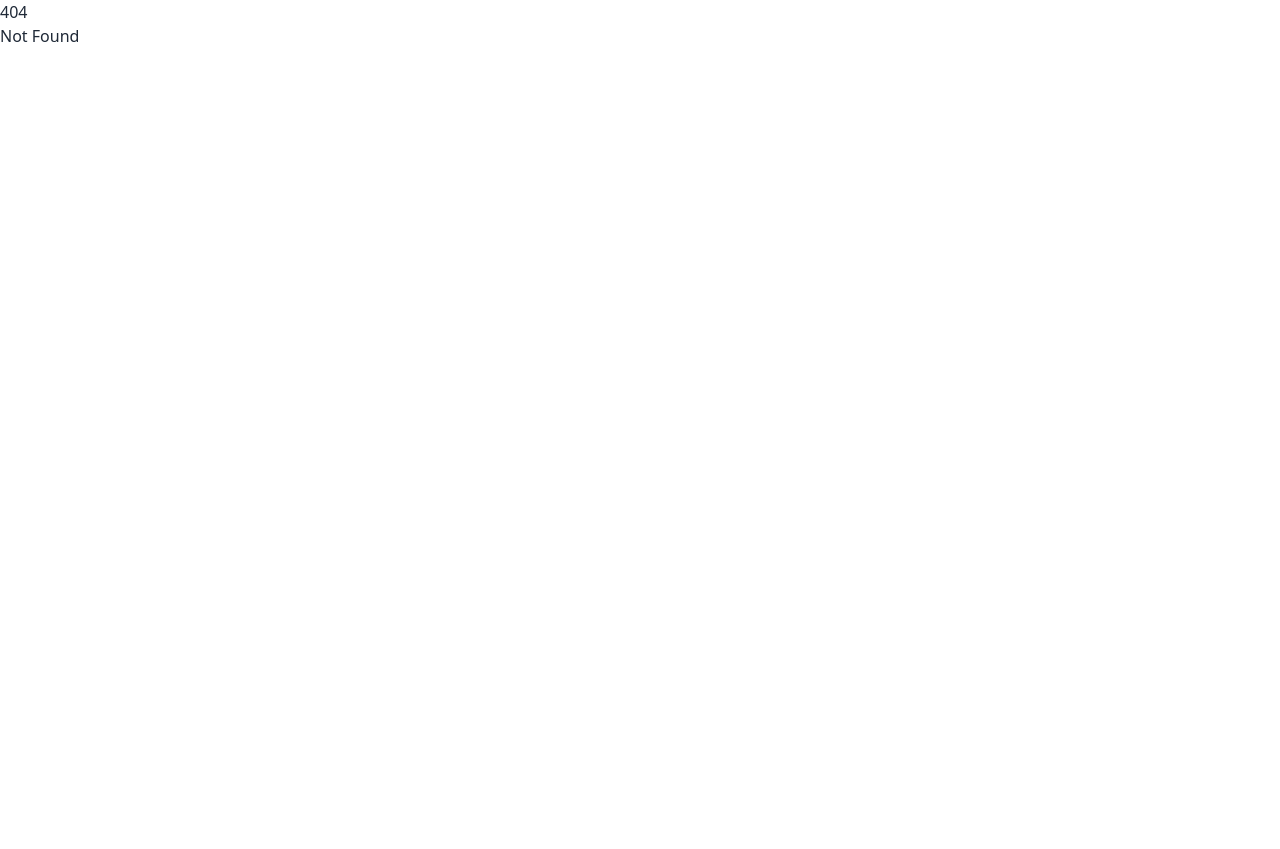
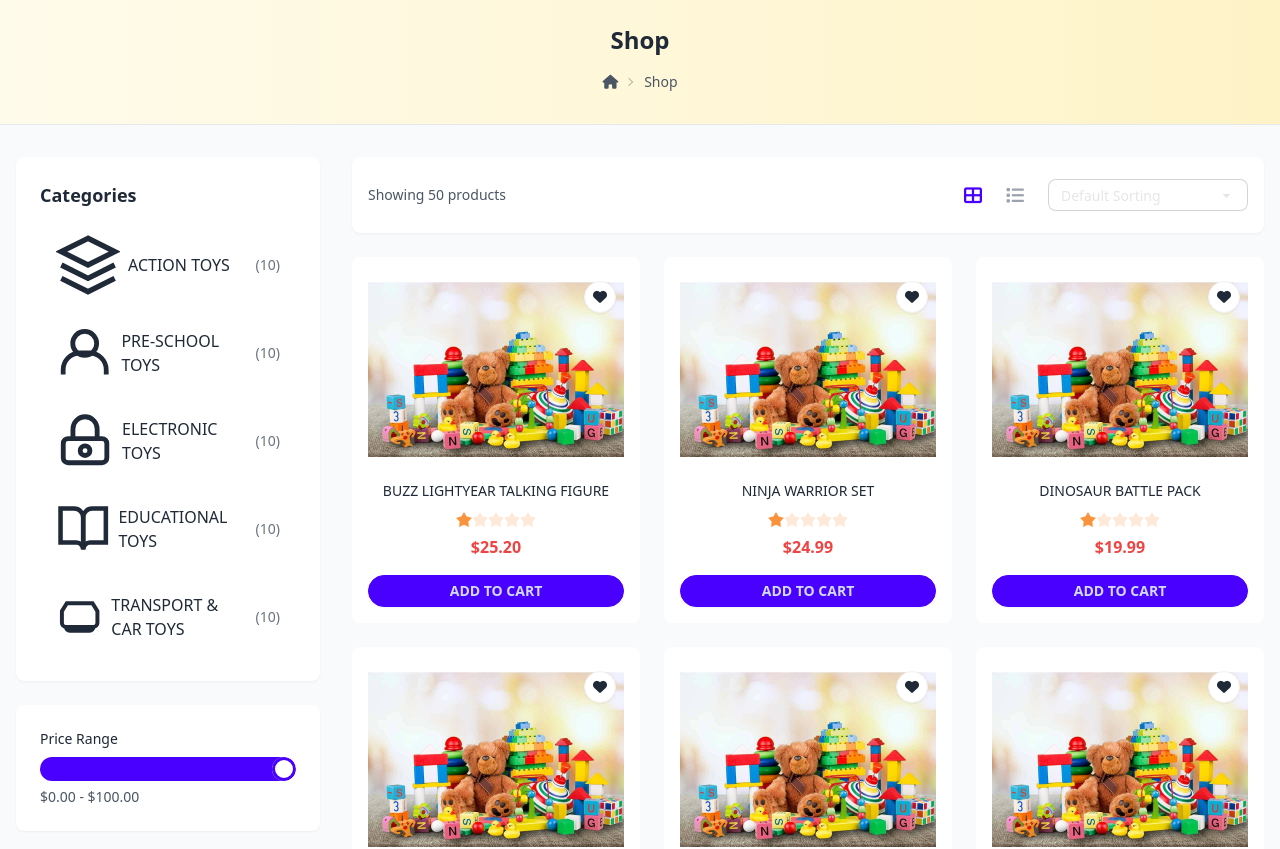
Before and after one commit to rhtm123/ecommerce-frontend, a SvelteKit app: page /shop in a window 1280 px wide. Before the commit this address had no page. Shown: the top 849 px of the page. Before the commit the page ends 800 px from the top, so only its background shows below. Built offline with nearby package versions, Linux system fonts and the light colour scheme.

Commit message:
Created shop page

```diff
--- a/src/lib/utils/product.js
+++ b/src/lib/utils/product.js
@@ -1,4 +1,8 @@
 import productData from '../data/product.json';
+
+export function getAllProducts() {
+    return productData.products;
+}
 
 export function getProductsByCategory(category) {
   return productData.products.filter(product => product.category === category);
--- /dev/null
+++ b/src/routes/shop/+page.svelte
@@ -0,0 +1,233 @@
+<script>
+    import { fade, fly } from 'svelte/transition';
+    import { goto } from '$app/navigation';
+    import { getAllProducts, getAllCategories } from '$lib/utils/product';
+
+    // Get all products and categories
+    const products = getAllProducts();
+    const categories = getAllCategories();
+
+    // Filter states
+    let selectedPriceRange = [0, 100];
+    let selectedColors = [];
+    let selectedAgeRanges = [];
+    let sortOption = 'default';
+    let viewMode = 'grid';
+
+    // Available colors and age ranges
+    const colors = [...new Set(products.map(p => p.color))];
+    const ageRanges = [...new Set(products.map(p => p.ageRange))];
+
+    // Handle category click
+    function handleCategoryClick(categorySlug) {
+      goto(`/shop/${categorySlug}`);
+    }
+
+    // Filter products
+    $: filteredProducts = products.filter(product => {
+    const priceInRange = product.price >= selectedPriceRange[0] && product.price <= selectedPriceRange[1];
+    const colorMatch = selectedColors.length === 0 || selectedColors.includes(product.color);
+    const ageRangeMatch = selectedAgeRanges.length === 0 || selectedAgeRanges.includes(product.ageRange);
+    return priceInRange && colorMatch && ageRangeMatch;
+  });
+
+
+    // Sort products
+    $: sortedProducts = [...filteredProducts].sort((a, b) => {
+      switch(sortOption) {
+        case 'popularity':
+        case 'rating':
+          return b.rating - a.rating;
+        case 'latest':
+          return b.id - a.id;
+        case 'price_asc':
+          return a.price - b.price;
+        case 'price_desc':
+          return b.price - a.price;
+        default:
+          return 0;
+      }
+    });
+
+    function formatPrice(price) {
+    return `$${price.toFixed(2)}`;
+  }
+  </script>
+  <div class="min-h-screen bg-gray-50">
+  <!-- Header Section -->
+  <section class="bg-gradient-to-r from-amber-50 to-amber-100 py-6 border-b" in:fade>
+    <div class="container mx-auto px-4">
+      <div class="flex flex-col items-center space-y-2">
+        <h1 class="text-2xl font-bold text-gray-800">Shop</h1>
+        <div class="text-sm breadcrumbs text-gray-600">
+          <ul>
+            <li><a href="/"><i class="fas fa-home"></i></a></li>
+            <li>Shop</li>
+          </ul>
+        </div>
+      </div>
+    </div>
+  </section>
+
+  <div class="container mx-auto px-4 py-8">
+    <div class="flex flex-col lg:flex-row gap-8">
+      <!-- Sidebar Filters -->
+      <div class="w-full lg:w-1/4" in:fly="{{ x: -50, duration: 500 }}">
+        <!-- Categories Filter -->
+        <div class="bg-white p-6 rounded-lg shadow-sm mb-6">
+          <h3 class="font-bold text-lg mb-4">Categories</h3>
+          <div class="space-y-2">
+            {#each categories as category}
+              <button
+                class="w-full text-left px-4 py-2 rounded hover:bg-amber-50 transition-colors"
+                on:click={() => handleCategoryClick(category.slug)}
+              >
+                <span class="flex items-center gap-2">
+                  {@html category.icon}
+                  {category.name}
+                  <span class="ml-auto text-sm text-gray-500">
+                    ({category.products})
+                  </span>
+                </span>
+              </button>
+            {/each}
+          </div>
+        </div>
+
+        <!-- Price Range Filter -->
+        <div class="bg-white p-6 rounded-lg shadow-sm mb-6">
+            <h3 class="text-sm font-medium mb-2">Price Range</h3>
+            <input
+              type="range"
+              min="0"
+              max="100"
+              bind:value={selectedPriceRange[1]}
+              class="range range-primary"
+            />
+            <div class="text-sm text-gray-600">
+              {formatPrice(selectedPriceRange[0])} - {formatPrice(selectedPriceRange[1])}
+            </div>
+          </div>
+
+        <!-- Color Filter -->
+        <div class="bg-white p-6 rounded-lg shadow-sm mb-6">
+          <h3 class="font-bold text-lg mb-4">Colors</h3>
+          {#each colors as color}
+            <label class="flex items-center gap-2 mb-2">
+              <input
+                type="checkbox"
+                bind:group={selectedColors}
+                value={color}
+                class="checkbox checkbox-primary"
+              />
+              {color}
+            </label>
+          {/each}
+        </div>
+
+        <!-- Age Range Filter -->
+        <div class="bg-white p-6 rounded-lg shadow-sm">
+          <h3 class="font-bold text-lg mb-4">Age Range</h3>
+          {#each ageRanges as age}
+            <label class="flex items-center gap-2 mb-2">
+              <input
+                type="checkbox"
+                bind:group={selectedAgeRanges}
+                value={age}
+                class="checkbox checkbox-primary"
+              />
+              {age}
+            </label>
+          {/each}
+        </div>
+      </div>
+
+      <!-- Products Section -->
+      <div class="w-full lg:w-3/4">
+        <!-- Results and Sorting Bar -->
+        <div class="flex flex-col sm:flex-row justify-between items-center bg-white p-4 rounded-lg shadow-sm mb-6">
+          <div class="text-sm text-gray-600 mb-2 sm:mb-0">
+            Showing {sortedProducts.length} products
+          </div>
+
+          <div class="flex items-center gap-4">
+            <!-- View Toggle -->
+            <div class="flex gap-2">
+              <button
+                class="p-2 {viewMode === 'grid' ? 'text-primary' : 'text-gray-400'} hover:text-primary"
+                on:click={() => viewMode = 'grid'}
+                title="Grid View"
+              >
+                <i class="fas fa-th-large text-lg"></i>
+              </button>
+              <button
+                class="p-2 {viewMode === 'list' ? 'text-primary' : 'text-gray-400'} hover:text-primary"
+                on:click={() => viewMode = 'list'}
+                title="List View"
+              >
+                <i class="fas fa-list text-lg"></i>
+              </button>
+            </div>
+
+            <!-- Sort Dropdown -->
+            <select
+              class="select select-bordered bg-inherit text-base-300 select-sm w-full max-w-[200px]"
+              bind:value={sortOption}
+            >
+              <option value="default">Default Sorting</option>
+              <option value="popularity">Sort by Popularity</option>
+              <option value="rating">Sort by Average Rating</option>
+              <option value="latest">Sort by Latest</option>
+              <option value="price_asc">Sort by Price: Low to High</option>
+              <option value="price_desc">Sort by Price: High to Low</option>
+            </select>
+          </div>
+        </div>
+
+        <!-- Products Grid/List -->
+        <div class={viewMode === 'grid' ?
+          'grid grid-cols-1 sm:grid-cols-2 lg:grid-cols-3 gap-6' :
+          'space-y-6'
+        }>
+          {#each sortedProducts as product (product.id)}
+            <div class={viewMode === 'grid' ?
+              'bg-white rounded-lg p-4 hover:shadow-xl transition-shadow' :
+              'bg-white rounded-lg p-4 hover:shadow-xl transition-shadow flex gap-6'
+            }>
+              <div class={viewMode === 'grid' ? 'relative mb-4' : 'relative w-1/3'}>
+                <img
+                  src={product.image}
+                  alt={product.name}
+                  class="w-full h-48 object-contain"
+                />
+                <div class="absolute top-2 right-2 flex flex-col gap-2">
+                  <button class="btn btn-circle btn-sm bg-white hover:bg-gray-100">
+                    <i class="fas fa-heart"></i>
+                  </button>
+                </div>
+              </div>
+
+              <div class={viewMode === 'grid' ? 'text-center' : 'flex-1'}>
+                <h3 class="font-medium text-sm mb-2">{product.name}</h3>
+                <div class="rating rating-sm mb-2">
+                  {#each Array(5) as _, i}
+                    <input
+                      type="radio"
+                      class="mask mask-star-2 bg-orange-400"
+                      checked={i < product.rating}
+                      disabled
+                    />
+                  {/each}
+                </div>
+                <p class="text-red-500 font-bold mb-4">${product.price.toFixed(2)}</p>
+                <button class="btn btn-sm btn-primary rounded-full w-full">
+                  ADD TO CART
+                </button>
+              </div>
+            </div>
+          {/each}
+        </div>
+      </div>
+    </div>
+  </div>
+</div>
--- a/src/routes/shop/[category]/+page.svelte
+++ b/src/routes/shop/[category]/+page.svelte
@@ -1,14 +1,16 @@
 <script>
+    import { page } from '$app/stores';
   import { fade, fly } from 'svelte/transition';
-  import { page } from '$app/stores';
-  import { getProductsByCategory } from '$lib/utils/product';
+  import { goto } from '$app/navigation';
+  import { getProductsByCategory, getAllCategories } from '$lib/utils/product';
+
 
   // Get category from URL params
   $: category = $page.params.category;
 
   // View mode state
   let viewMode = 'grid'; // 'grid' or 'list'
-
+  const categories = getAllCategories();
   // Sorting state
   let sortOption = 'default';
   $: products = getProductsByCategory(category);
@@ -58,6 +60,17 @@
   let selectedColors = [];
   let selectedAgeRanges = [];
 
+  $: colors = [...new Set(products.map(p => p.color))];
+  $: ageRanges = [...new Set(products.map(p => p.ageRange))];
+
+  // Handle category change
+  function handleCategoryClick(categorySlug) {
+    if (categorySlug !== category) {
+      goto(`/shop/${categorySlug}`);
+    }
+  }
+
+
   $: filteredProducts = products.filter(product => {
     const priceInRange = product.price >= selectedPriceRange[0] && product.price <= selectedPriceRange[1];
     const categoryMatch = product.category === category;
@@ -101,14 +114,14 @@
   <section class="bg-gradient-to-r from-amber-50 to-amber-100 py-6 border-b" in:fade>
     <div class="container mx-auto px-4">
       <div class="flex flex-col items-center space-y-2">
-        <h1 class="text-2xl font-bold text-gray-800 capitalize">
-          {category.split('-').map(word => word.charAt(0).toUpperCase() + word.slice(1)).join(' ')}
+        <h1 class="text-2xl font-bold text-gray-800">
+          {categories.find(c => c.slug === category)?.name || 'Shop'}
         </h1>
         <div class="text-sm breadcrumbs text-gray-600">
           <ul>
-            <li><a href="/home"><i class="fas fa-home"></i></a></li>
+            <li><a href="/home">Home</a></li>
             <li><a href="/shop">Shop</a></li>
-            <li>{category.split('-').map(word => word.charAt(0).toUpperCase() + word.slice(1)).join(' ')}</li>
+            <li>{categories.find(c => c.slug === category)?.name}</li>
           </ul>
         </div>
       </div>
@@ -119,7 +132,7 @@
     <div class="flex flex-col lg:flex-row gap-8">
       <!-- Sidebar Filters -->
       <div class="w-full lg:w-1/4" in:fly="{{ x: -50, duration: 500 }}">
-        <div class="bg-white p-6 rounded-lg shadow-sm">
+        <div class="bg-white p-6 rounded-lg shadow-sm mb-6">
           <h2 class="text-lg font-semibold mb-4">Filters</h2>
 
           <!-- Price Range Filter -->
```
